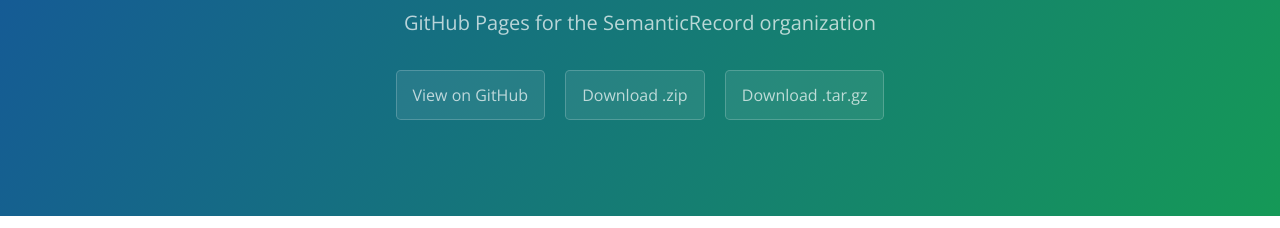
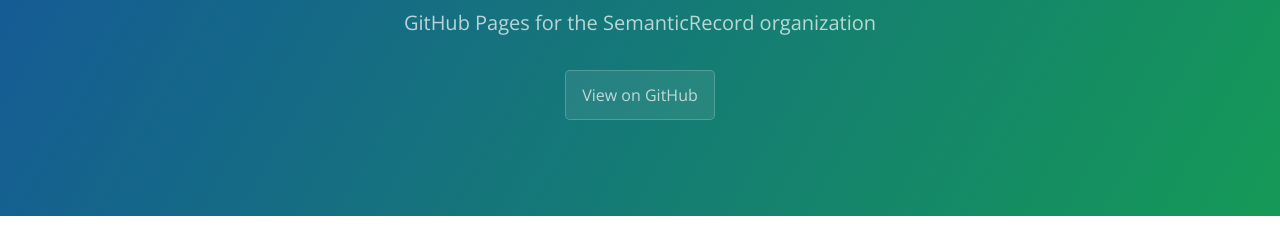
Before and after one commit to SemanticRecord/SemanticRecord, a plain HTML site: page index.html in a window 1280 px wide. Shown: the part 167-395 px from the top of the page. Drawn offline with nearby package versions, Linux system fonts and the light colour scheme.

Commit message:
Removed download links since they don't apply

```diff
--- a/index.html
+++ b/index.html
@@ -14,8 +14,6 @@
       <h1 class="project-name">SemanticRecord</h1>
       <h2 class="project-tagline">GitHub Pages for the SemanticRecord organization</h2>
       <a href="https://github.com/SemanticRecord/SemanticRecord" class="btn">View on GitHub</a>
-      <a href="https://github.com/SemanticRecord/SemanticRecord/zipball/master" class="btn">Download .zip</a>
-      <a href="https://github.com/SemanticRecord/SemanticRecord/tarball/master" class="btn">Download .tar.gz</a>
     </section>
 
     <section class="main-content">
@@ -28,12 +26,8 @@
 
       <footer class="site-footer">
         <span class="site-footer-owner"><a href="https://github.com/SemanticRecord/SemanticRecord">SemanticRecord</a> is maintained by <a href="https://github.com/SemanticRecord">SemanticRecord</a>.</span>
-
         <span class="site-footer-credits">This page was generated by <a href="https://pages.github.com">GitHub Pages</a> using the <a href="https://github.com/jasonlong/cayman-theme">Cayman theme</a> by <a href="https://twitter.com/jasonlong">Jason Long</a>.</span>
       </footer>
-
     </section>
-
-
   </body>
 </html>
```
